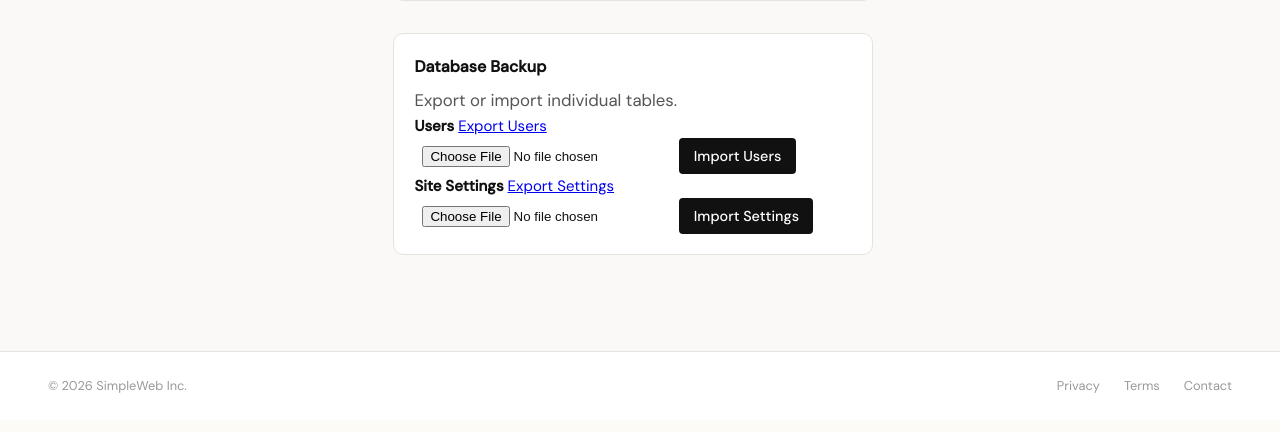
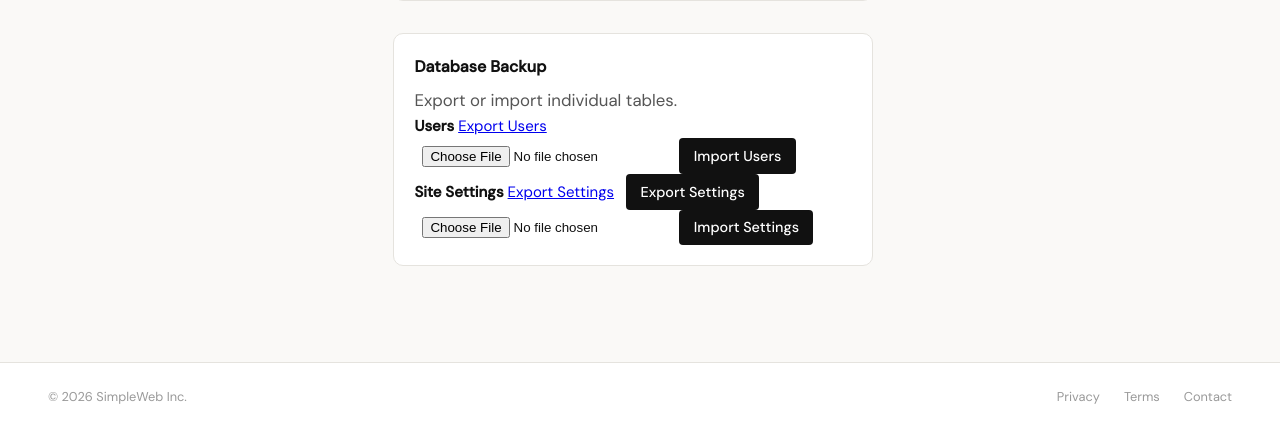
Before and after one commit to radufabian9794-glitch/SimpleWeb, a Flask app: page /admin in a window 1280 px wide. Shown: the part 653-1085 px from the top of the page. Before the commit the page ends 1046 px from the top, so only its background shows below. Run offline with Flask 3, Linux system fonts and the light colour scheme; the visitor is signed in with stand-in values (Sample User, id 1); tables that the repository leaves empty hold one stand-in row (values such as "Sample post"); some web fonts are replaced.

Commit message:
Try to fix the export message BUG

```diff
--- a/templates/admin.html
+++ b/templates/admin.html
@@ -64,6 +64,9 @@
       <div class="backup-row">
         <strong>Site Settings</strong>
         <a href="{{ url_for('admin_export_site_settings') }}" class="btn-secondary">Export Settings</a>
+        <form action="{{ url_for('admin_export_site_settings') }}" method="post" enctype="multipart/form-data" style="display:inline-block;margin-left:0.5rem;">
+          <button type="submit" class="btn-primary">Export Settings</button>
+        </form>
         <form action="{{ url_for('admin_import_site_settings') }}" method="post" enctype="multipart/form-data" style="display:inline-block;margin-left:0.5rem;">
           <input type="file" name="backup_file" accept="application/json" required />
           <button type="submit" class="btn-primary">Import Settings</button>
```
